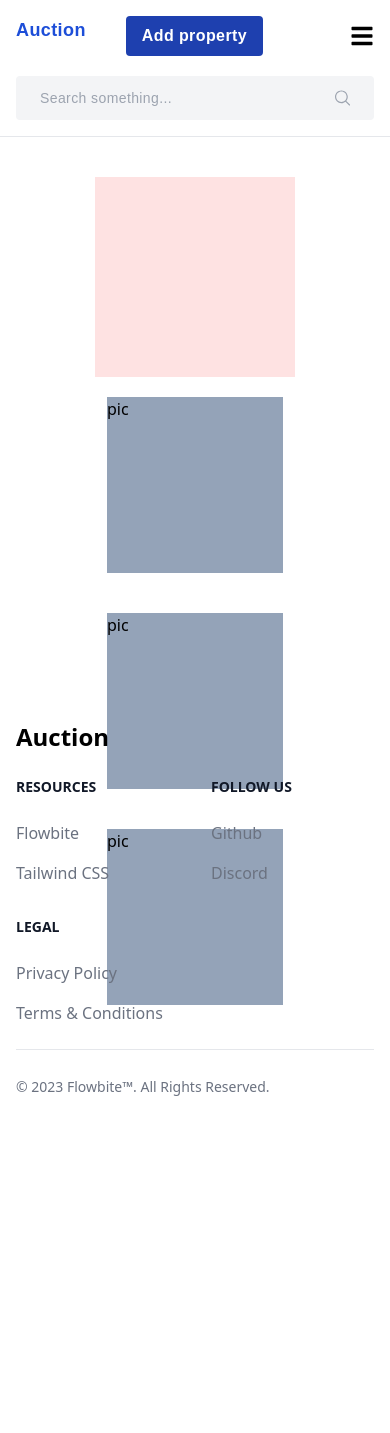
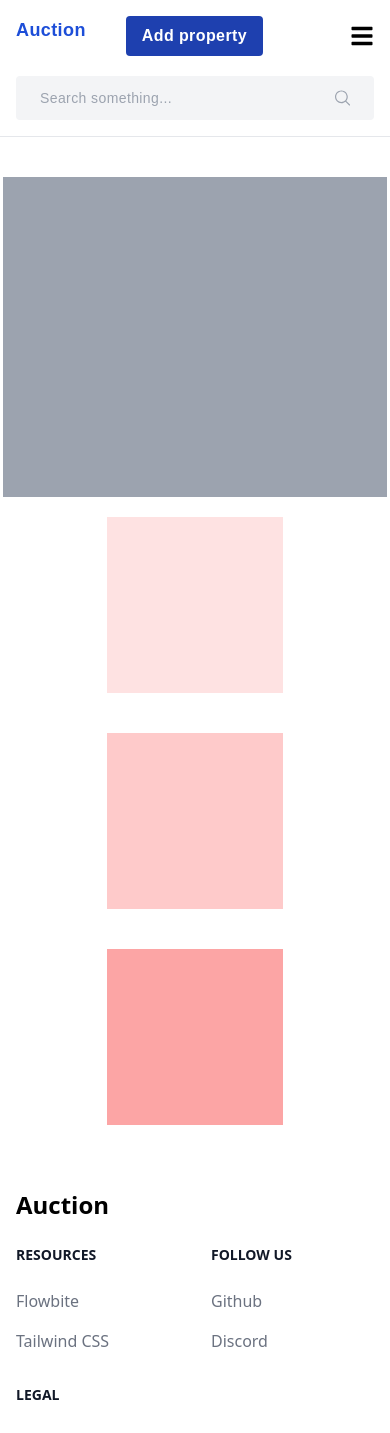
Before and after one commit to iamjuu/auction-app-using-react, a React (Vite) app: page /details in a window 390 px wide. Shown: the top 1433 px of the page. Before the commit the page ends 1154 px from the top, so only its background shows below. Built offline with nearby package versions, Linux system fonts and the light colour scheme.

Commit message:
details pages responsive

```diff
--- a/src/pages/user/Details.jsx
+++ b/src/pages/user/Details.jsx
@@ -2,17 +2,26 @@ import React from 'react';
 
 const Details = () => {
   return (
-    <div className='mt-10  flex justify-center flex-col gap-5 items-center '>
-    <div >
-      <div className='w-[200px] h-[200px] sm:w-[500px] md:w-[700px] lg:w-[900px] bg-red-100'>
-      </div>
+    <>
+    <div className='flex flex-col mb-10 mt-10 gap-5'>
+
+
+     <div className=' justify-center  flex'>
+    <div className=' sm:w-40 sm:h-32  w-96 h-80 bg-gray-400  '>
     </div>
-      <div className='flex flex-wrap justify-center gap-10 sm:w-[700px] h-[300px] sm:h-[200px] '  >
-        <div className='w-44 h-44 bg-slate-400'>pic</div>
-        <div className='w-44 h-44 bg-slate-400'>pic</div>
-        <div className='w-44 h-44 bg-slate-400'>pic</div>
-      </div>
     </div>
+
+
+    <div className='flex  gap-10  flex-wrap justify-center'>
+    <div className='  w-44 h-44 bg-red-100  '>
+    </div>
+    <div className='w-44 h-44 bg-red-200  '>
+    </div>
+    <div className='w-44 h-44 bg-red-300  '>
+    </div>
+    </div>
+    </div>
+    </>
   );
 }
 
```
